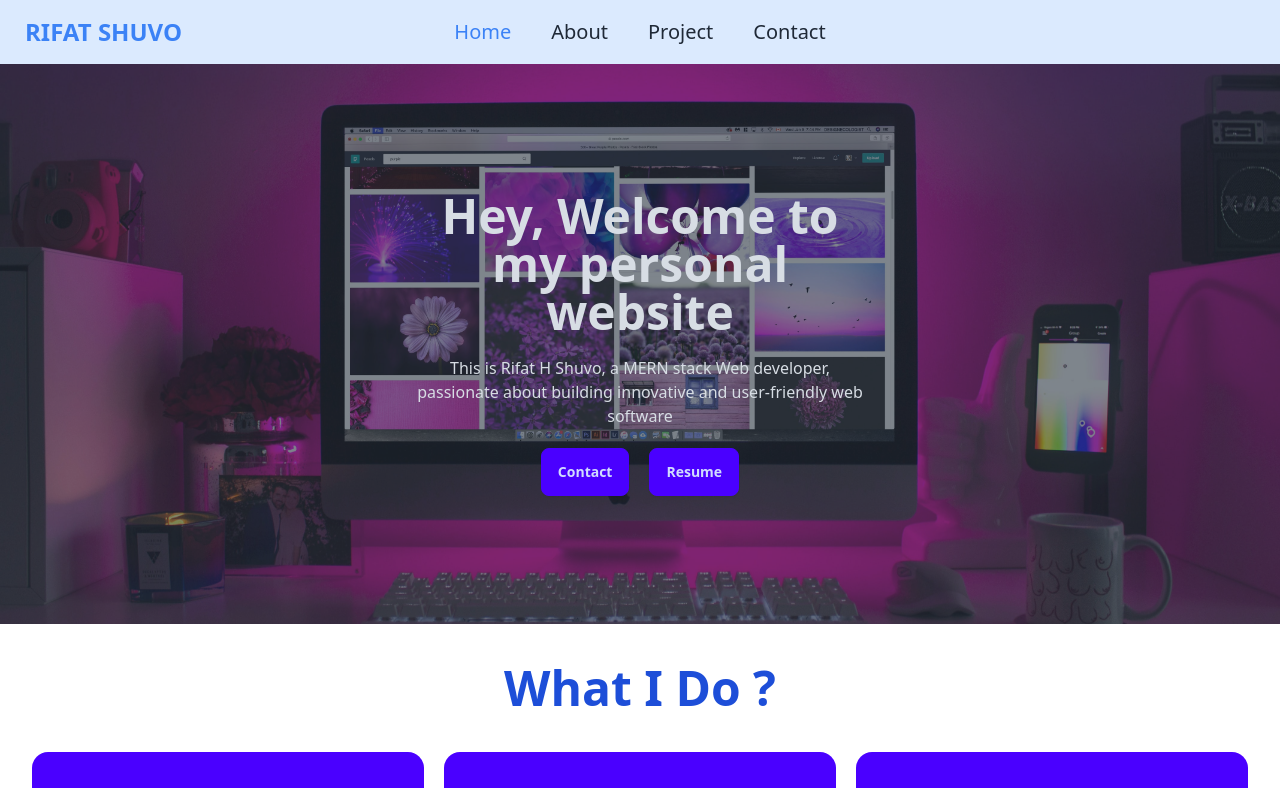
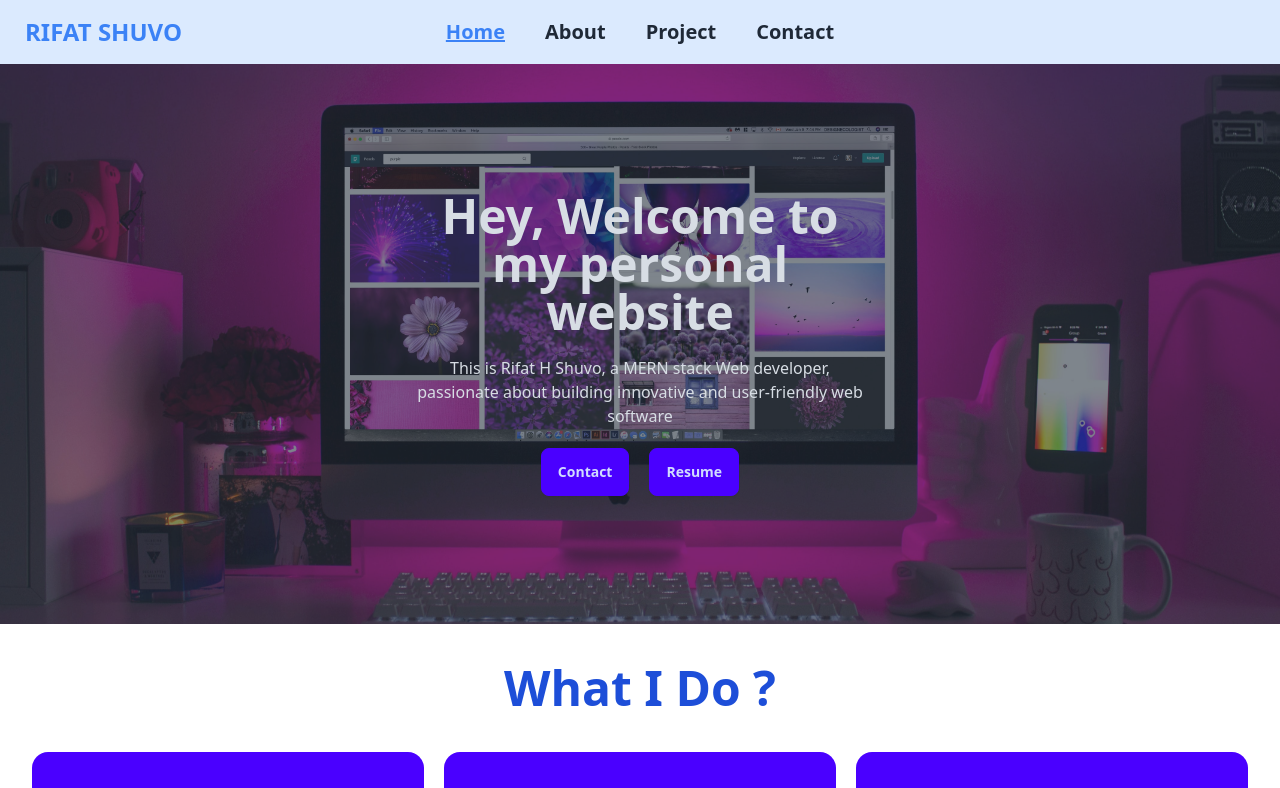
Before and after one commit to Rifat-Shuvo/Portfolio, a React (Vite) app: page / in a window 1280 px wide. Shown: the top 788 px of the page. Built offline with nearby package versions, Linux system fonts and the light colour scheme.

Commit message:
First revision done

```diff
--- a/src/Components/Nav.jsx
+++ b/src/Components/Nav.jsx
@@ -4,10 +4,10 @@ import { NavLink } from 'react-router-dom';
 
 const Nav = () => {
   const links =  <>
-  <NavLink to={'/'} className={({ isActive }) => (isActive ? 'text-blue-500' : '')}><li className='px-5'>Home</li></NavLink>
-  <NavLink to={'/about'} className={({ isActive }) => (isActive ? 'text-blue-500' : '')} ><li className='px-5'>About</li></NavLink>
-  <NavLink to={'/project'} className={({ isActive }) => (isActive ? 'text-blue-500' : '')}><li className='px-5'>Project</li></NavLink>
-  <NavLink to={'/contact'} className={({ isActive }) => (isActive ? 'text-blue-500' : '')}><li className='px-5'>Contact</li></NavLink>
+  <NavLink to={'/'} className={({ isActive }) => (isActive ? 'text-blue-500 underline' : '')}><li className='px-5 font-semibold'>Home</li></NavLink>
+  <NavLink to={'/about'} className={({ isActive }) => (isActive ? 'text-blue-500 underline' : '')} ><li className='px-5 font-semibold'>About</li></NavLink>
+  <NavLink to={'/project'} className={({ isActive }) => (isActive ? 'text-blue-500 underline' : '')}><li className='px-5 font-semibold'>Project</li></NavLink>
+  <NavLink to={'/contact'} className={({ isActive }) => (isActive ? 'text-blue-500 underline' : '')}><li className='px-5 font-semibold'>Contact</li></NavLink>
 </>
   return (
     <div>
```
